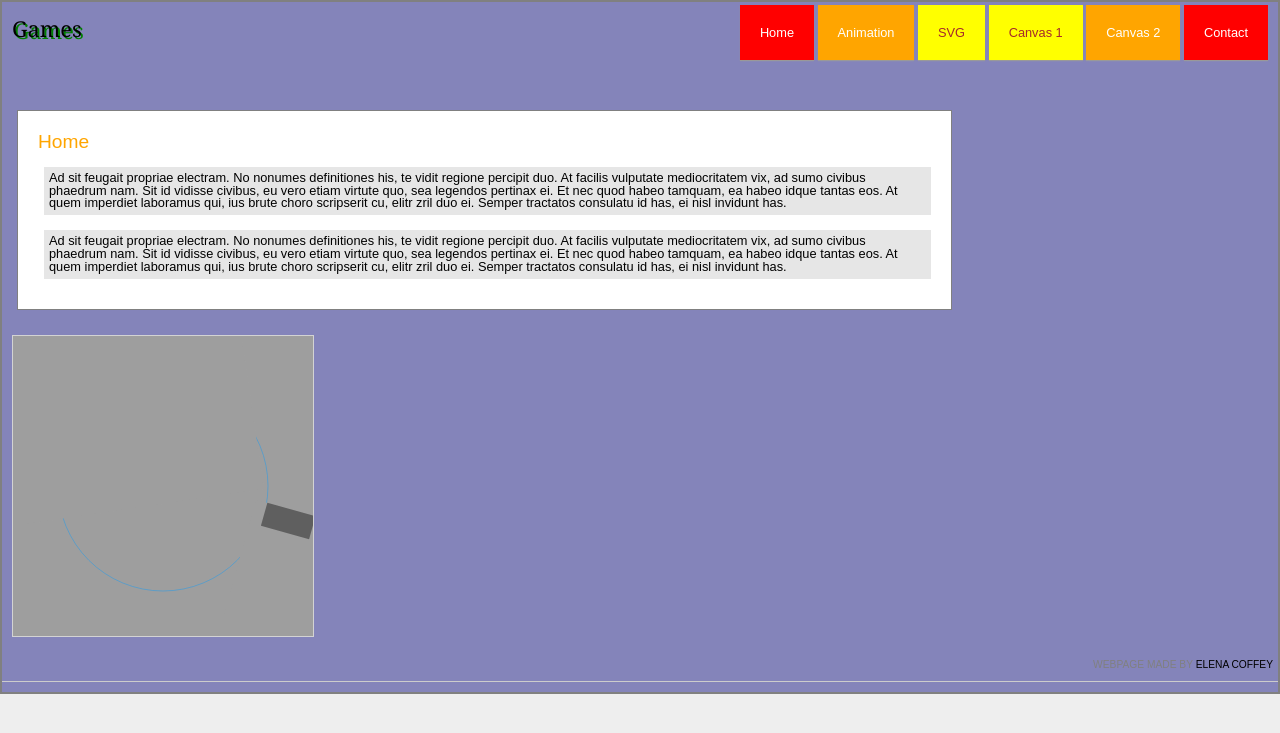
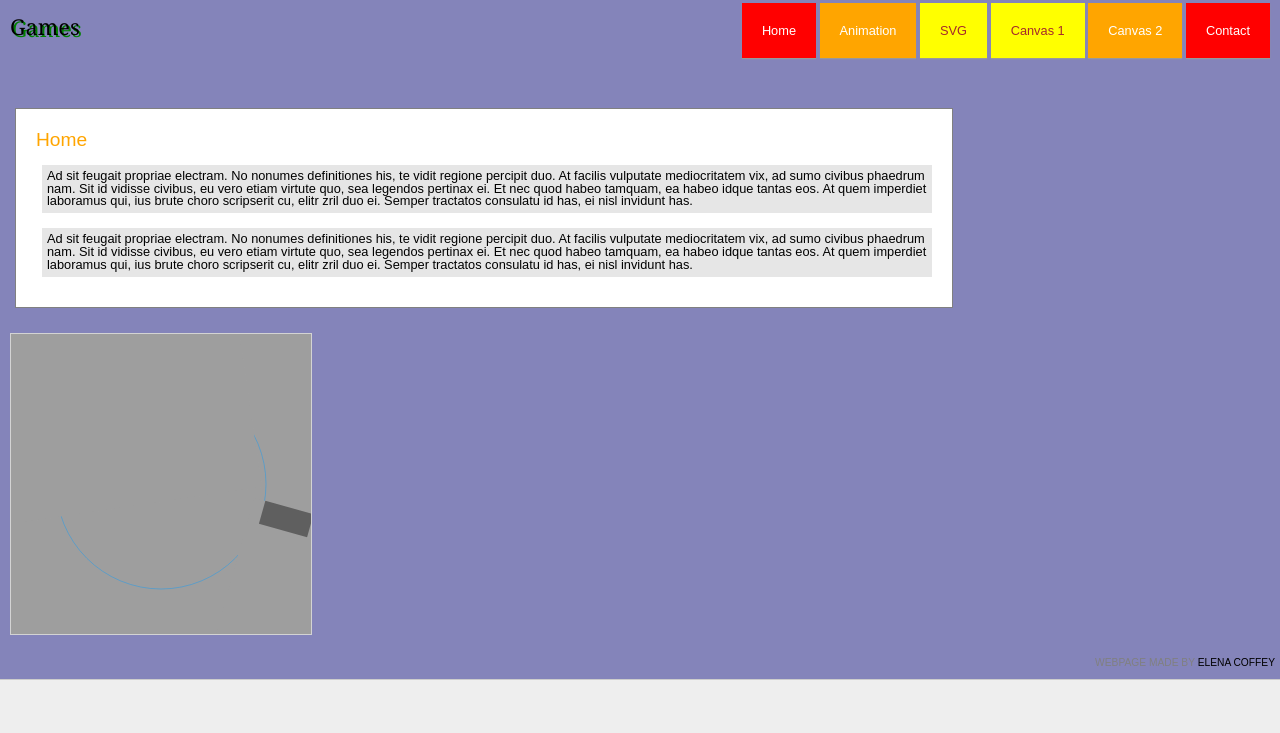
Before and after one commit to ElenaCoffey/Woodconstructors, a PHP site: page /games.html in a window 1280 px wide. Shown: the top 733 px of the page. Run offline with PHP 8.4, Linux system fonts and the light colour scheme.

Commit message:
Update style.css

```diff
--- a/style.css
+++ b/style.css
@@ -18,8 +18,7 @@ body{    font-family: arial;
 #container { width: width;
 	     background-color: #8484BA;
              margin: 20px 20px 5px 20;
-	     padding 15px;
-	     border: 2px solid gray;
+	     padding 30px;
         }
 /* or on different lines like below */
 
```
